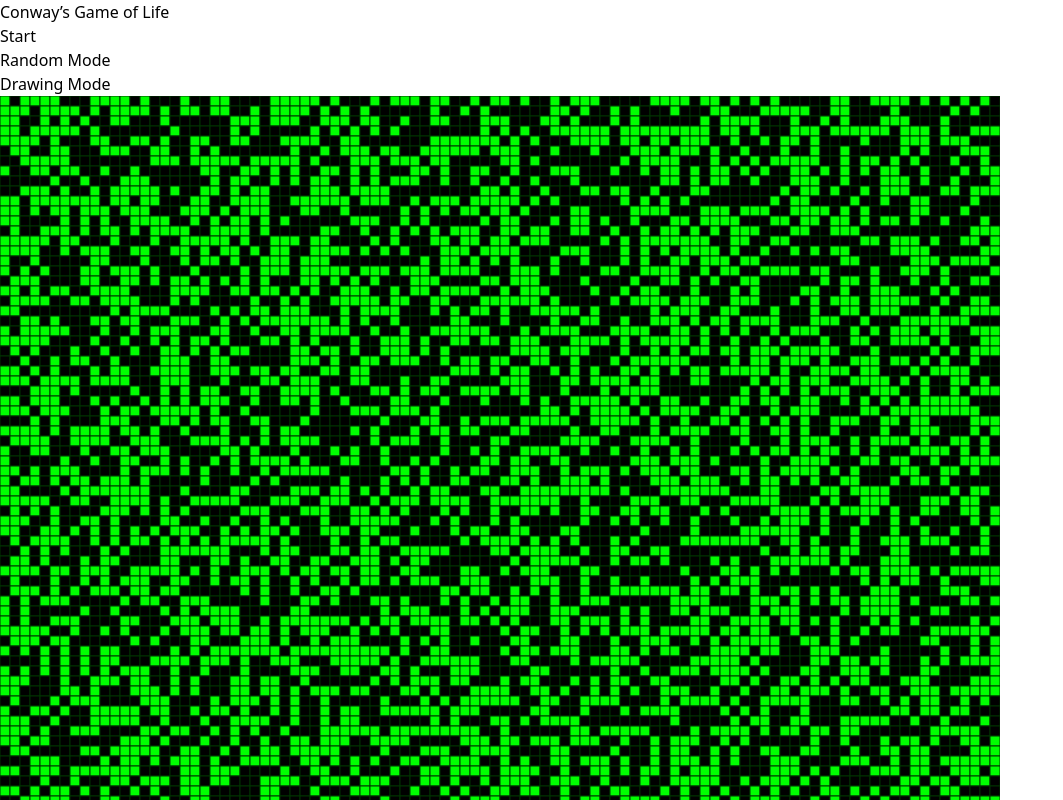
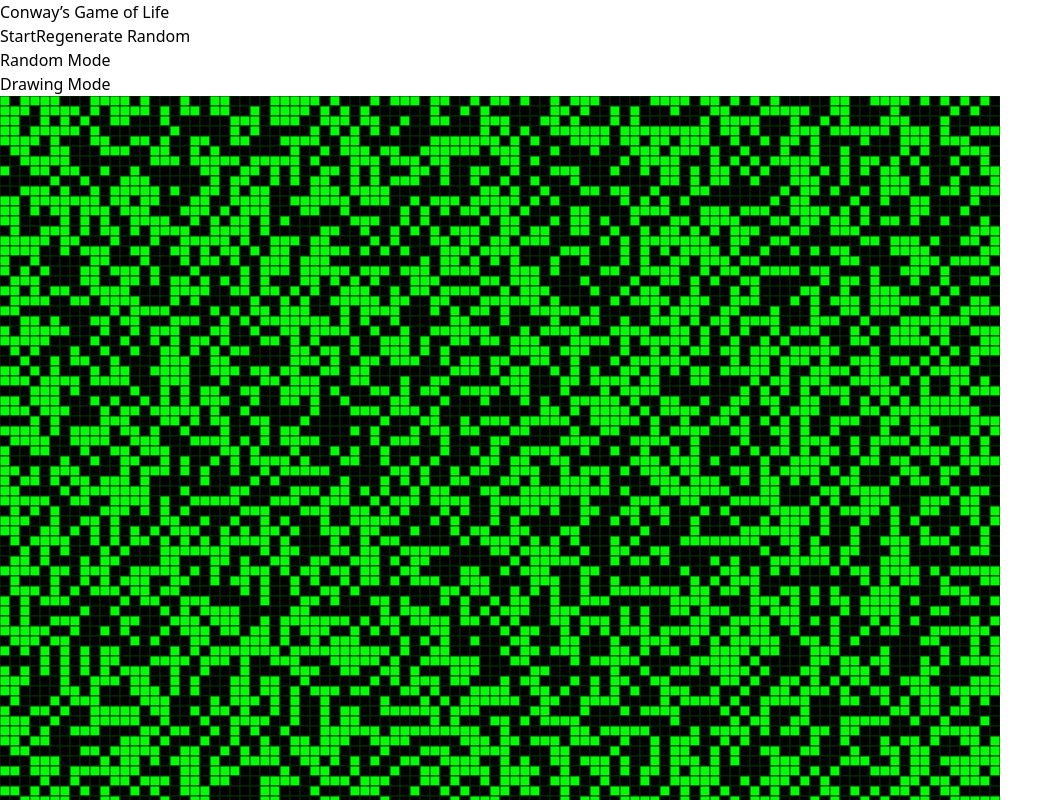
Before and after one commit to ALapina/Conways-Game-of-Life, a React (Vite) app: page / in a window 1280 px wide. Shown: the top 800 px of the page, without its empty margins (0-1063 px from the left). Built offline with nearby package versions, Linux system fonts and the light colour scheme.

Commit message:
reset grid button

```diff
--- a/src/App.tsx
+++ b/src/App.tsx
@@ -3,9 +3,8 @@
 // 1 ---> < 2 live neighbours || > 3 live neighbours === 0
 
 // TODO: WIDTH, HEIGHT, RESOLUTION, SPEED as input
-// TODO: Clear canvas button
 // DONE: Dropdown to choose random and drawing
-// TODO: IF RANDOM then REGENERATE button. If Drawing then Clear button.
+// DONE: IF RANDOM then REGENERATE button. If Drawing then Clear button.
 // TODO: Draw on canvas
 // TODO: Some styles
 // TODO: Write tests
@@ -111,6 +110,7 @@ function App() {
   const [drawingMode, setDrawingMode] = useState(false);
   const [grid, setGrid] = useState<number[][]>(buildRandomGrid(COLS, ROWS));
   const [start, setStart] = useState(false);
+  const [resetGrid, setResetGrid] = useState(false);
 
   const canvasRef = useRef<HTMLCanvasElement | null>(null);
 
@@ -136,10 +136,10 @@ function App() {
   }, [COLS, ROWS, grid, start]);
 
   useEffect(() => {
-    if (drawingMode) {
+    if (drawingMode || (drawingMode && resetGrid)) {
       setGrid(buildEmptyGrid(COLS, ROWS));
     } else setGrid(buildRandomGrid(COLS, ROWS));
-  }, [drawingMode]);
+  }, [drawingMode, resetGrid]);
 
   return (
     <>
@@ -154,6 +154,16 @@ function App() {
       >
         {start ? 'Stop' : 'Start'}
       </button>
+      <button
+        className={
+          'm-4 py-2 px-4 rounded-full border-0 bg-violet-50 text-violet-700 hover:bg-violet-100'
+        }
+        onClick={() => {
+          setResetGrid(!resetGrid);
+        }}
+      >
+        {drawingMode ? 'Clear Field' : 'Regenerate Random'}
+      </button>
       <Switch
         gameRunning={start}
         onChange={() => {
```
